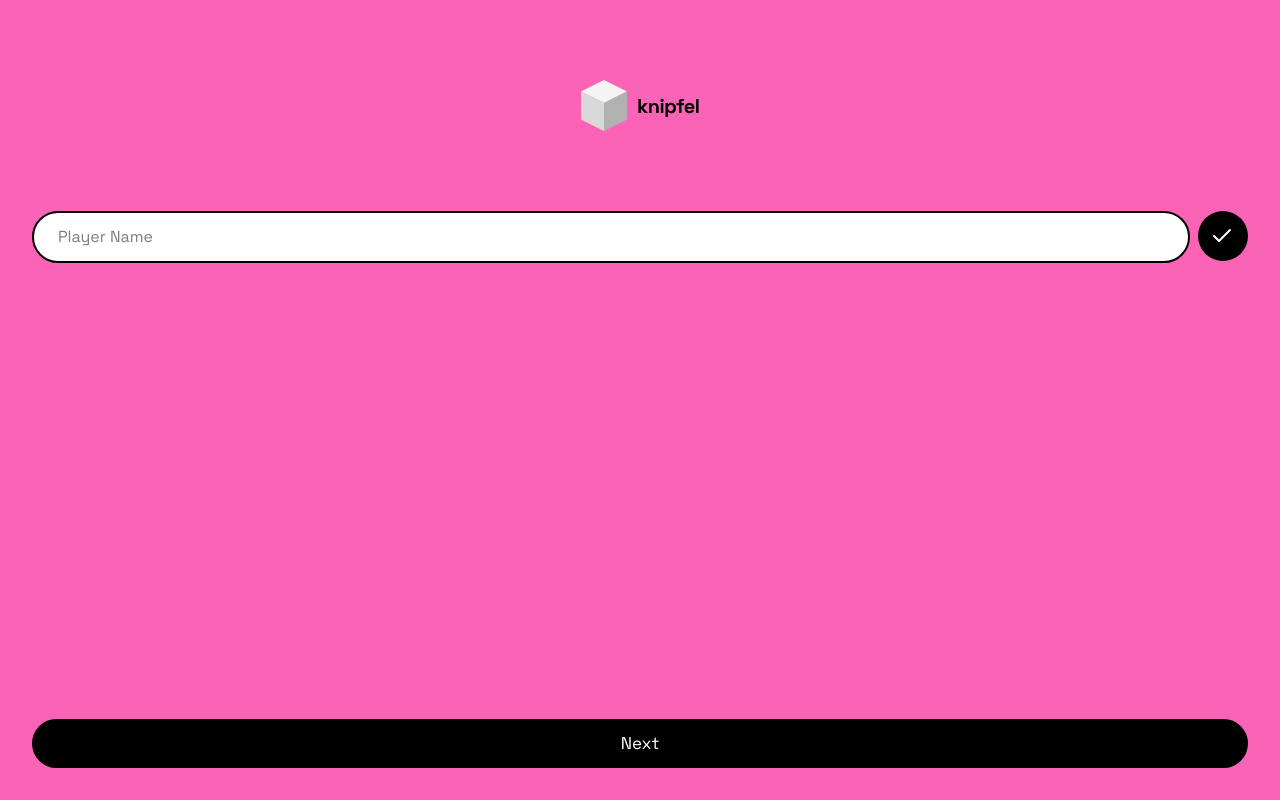
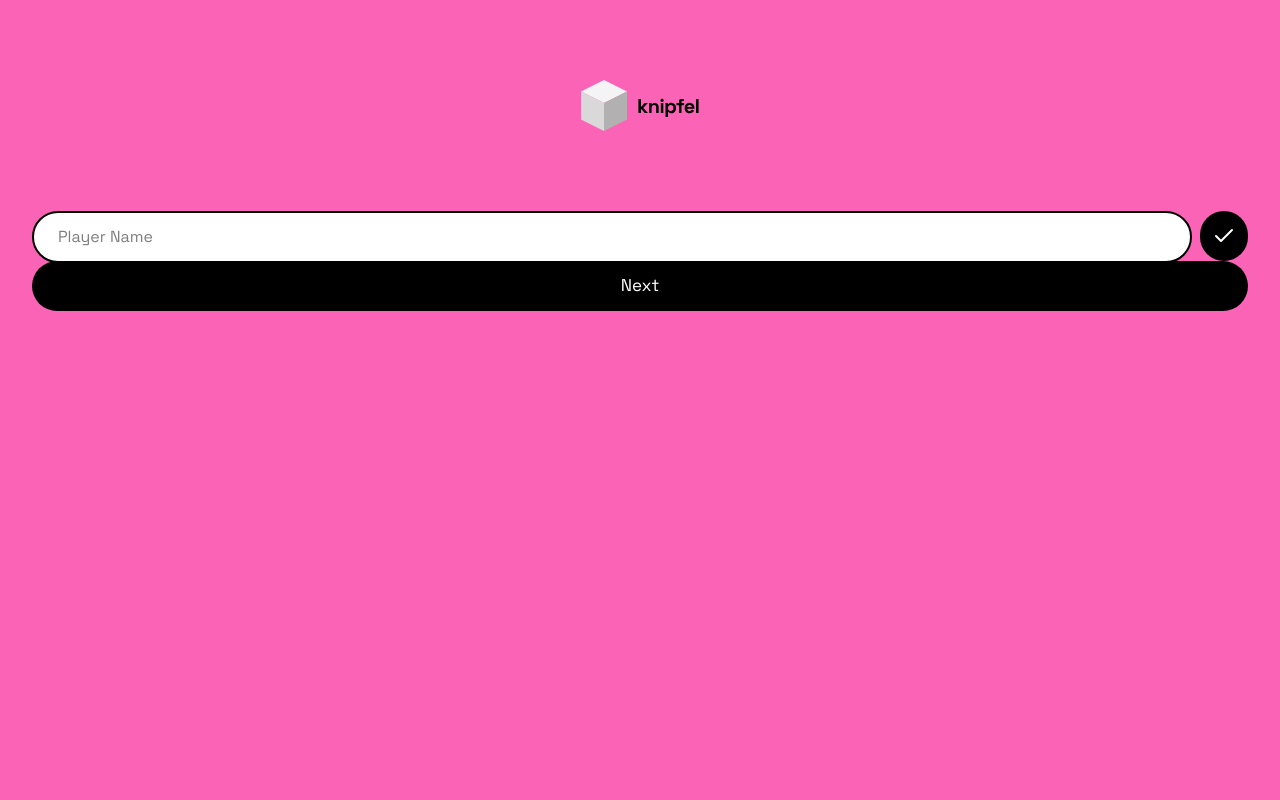
Before and after one commit to wickypopo/knipfel-web, a React (Vite) app: page / in a window 1280 px wide. Built offline with nearby package versions, Linux system fonts and the light colour scheme.

Commit message:
min-h of playing field

```diff
--- a/src/App.jsx
+++ b/src/App.jsx
@@ -7,7 +7,7 @@ import { Link, Route, Routes } from "react-router-dom";
 function App() {
   const [gameState, setGameState] = useState({});
   return (
-    <main className="h-screen w-screen p-8 pt-20 flex flex-col gap-16 bg-pink-400">
+    <main className="min-h-screen w-screen p-8 pt-20 flex flex-col gap-16 bg-pink-400">
       <Link to="/" className="w-full flex justify-center">
         <img src="/Logo.svg" />
       </Link>
```
